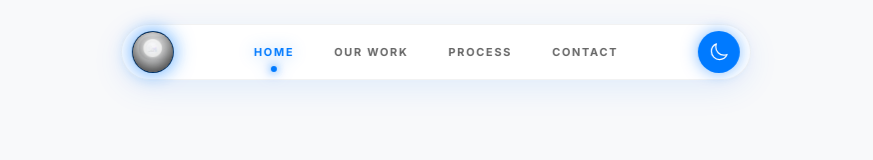
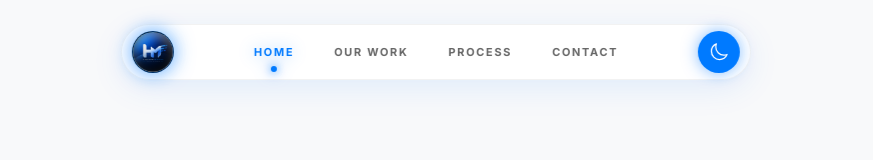
Before and after one commit to BerserkerOP/website, a Next.js app: page / in a window 1280 px wide. Shown: the top 160 px of the page, without its empty margins (204-1077 px from the left). Built offline with nearby package versions, Linux system fonts and the light colour scheme.

Commit message:
Fix invisible Navbar logo by properly importing the uploaded profile picture

```diff
--- a/app/layout.tsx
+++ b/app/layout.tsx
@@ -13,9 +13,9 @@ export const metadata: Metadata = {
   title: 'HalftoneMotion',
   description: 'Next-Level Motion Design Portfolio',
   icons: {
-    icon: '/icon.png',
-    shortcut: '/icon.png',
-    apple: '/icon.png',
+    icon: '/profile.jpg',
+    shortcut: '/profile.jpg',
+    apple: '/profile.jpg',
   },
   openGraph: {
     title: 'HalftoneMotion',
--- a/components/Navbar.tsx
+++ b/components/Navbar.tsx
@@ -82,7 +82,7 @@ export default function Navbar() {
           {/* Sphere reflection effects */}
           <div className="absolute inset-0 rounded-full shadow-[inset_0_-5px_15px_rgba(0,0,0,0.8),inset_0_4px_10px_rgba(255,255,255,0.5)] z-20 pointer-events-none transition-all duration-300 group-hover/logo:shadow-[inset_0_-3px_15px_rgba(0,122,255,0.7),inset_0_5px_12px_rgba(255,255,255,0.8)]" />
           <div className="absolute inset-0 bg-gradient-to-tr from-[#007AFF]/40 via-transparent to-white/20 z-10 pointer-events-none mix-blend-overlay rounded-full opacity-0 group-hover/logo:opacity-100 transition-opacity duration-300" />
-          <Image src="/icon.png" alt="HalftoneMotion" fill className="object-cover rounded-full" />
+          <Image src="/profile.jpg" alt="HalftoneMotion" fill className="object-cover rounded-full" />
         </Link>
       </motion.div>
 
```
Also changed, not shown: public/profile.jpg (added).
